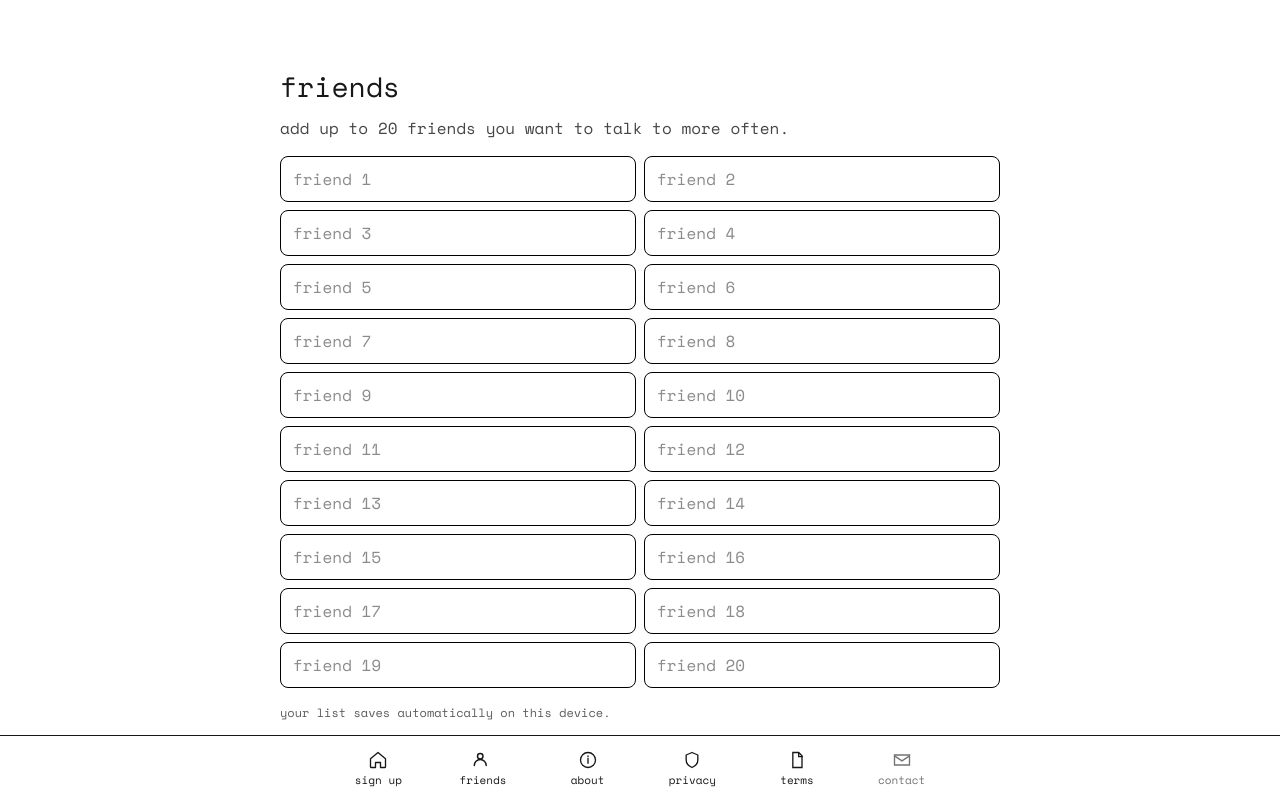
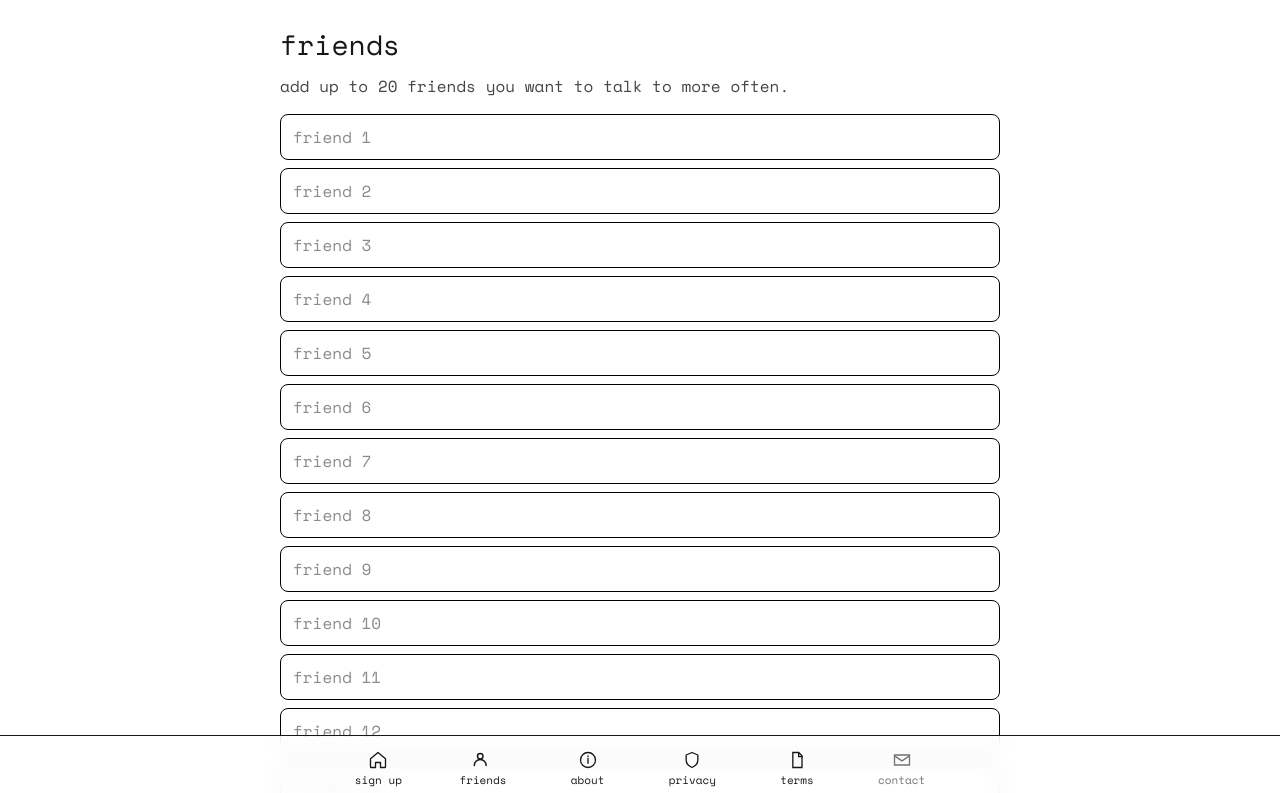
Before and after one commit to shaune-marx/nextjs-boilerplate, a Next.js app: page /friends in a window 1280 px wide. Shown: the top 793 px of the page. Built offline with nearby package versions, Linux system fonts and the light colour scheme.

Commit message:
Update page.tsx

```diff
--- a/app/friends/page.tsx
+++ b/app/friends/page.tsx
@@ -97,7 +97,7 @@ useEffect(() => {
 
         <form
           onSubmit={(e) => e.preventDefault()}
-          style={{ display: "grid", gridTemplateColumns: "1fr 1fr", gap: 8, marginBottom: 16 }}
+          style={{ display: "grid", gridTemplateColumns: "1fr", gap: 8, marginBottom: 16 }}
         >
           {names.map((val, i) => (
             <input
```
